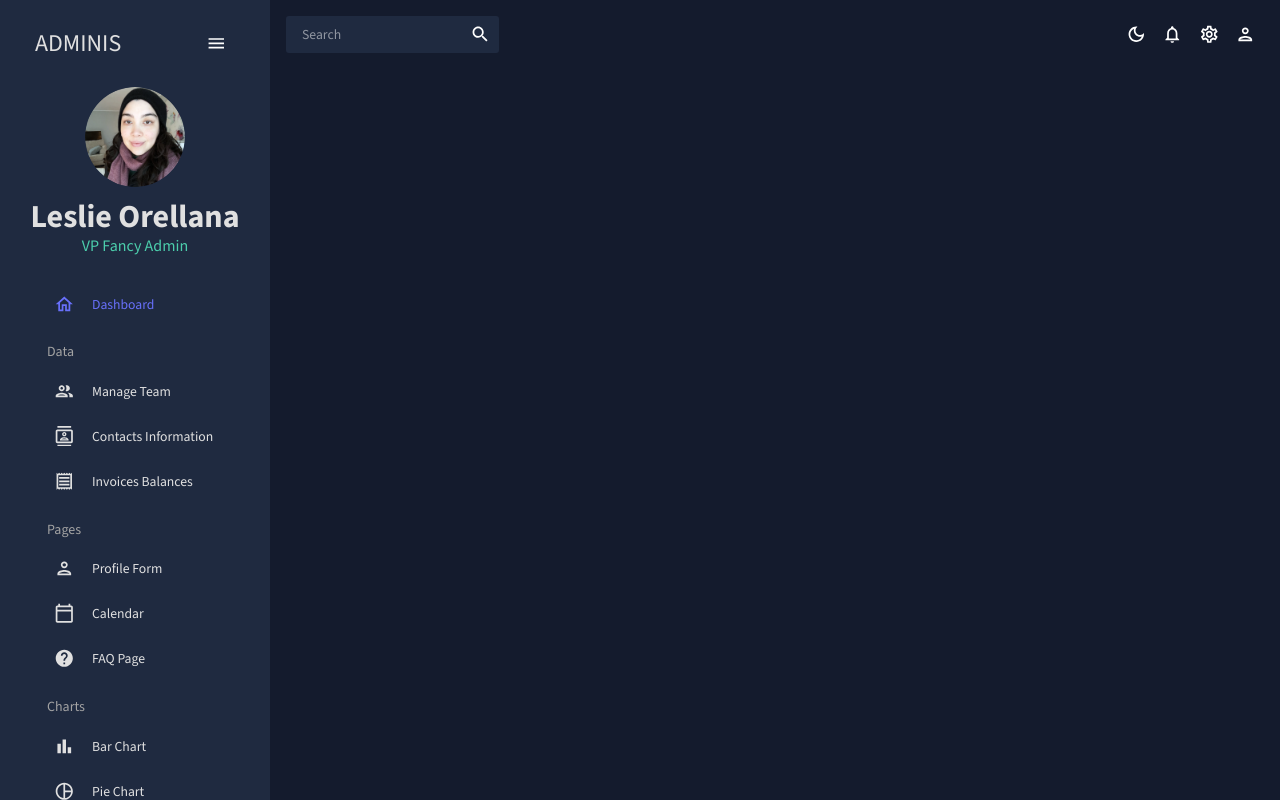
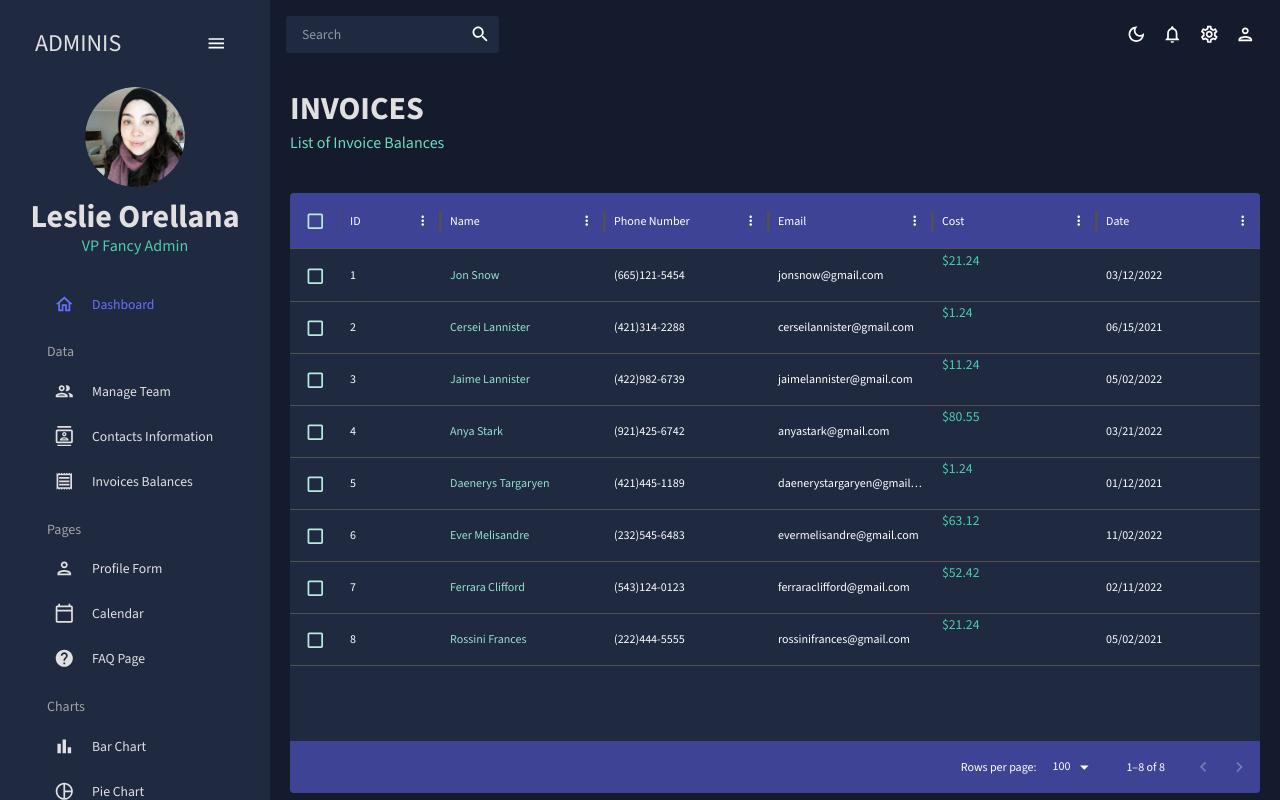
Before and after one commit to lesore0789/react-admin, a React (Create React App) app: page /invoices in a window 1280 px wide. Built offline with nearby package versions, Linux system fonts and the light colour scheme.

Commit message:
Invoices component

```diff
--- a/src/App.js
+++ b/src/App.js
@@ -5,7 +5,7 @@
 import Sidebar from "./scenes/global/Sidebar";
 import Dashboard from "./scenes/dashboard";
 import Team from "./scenes/team";
-// import Invoices from "./scenes/invoices";
+import Invoices from "./scenes/invoices";
 import Contacts from "./scenes/contacts";
 // import Bar from "./scenes/bar";
 // import Form from "./scenes/form";
@@ -30,7 +30,7 @@
               <Route path="/" element={<Dashboard />} />
               <Route path="/team" element={<Team />} />
               <Route path="/contacts" element={<Contacts />} />
-              {/* <Route path="/invoices" element={<Invoices />} /> */}
+              <Route path="/invoices" element={<Invoices />} />
               {/* <Route path="/form" element={<Form />} /> */}
               {/* <Route path="/bar" element={<Bar />} /> */}
               {/* <Route path="/pie" element={<Pie />} /> */}
--- /dev/null
+++ b/src/scenes/invoices/index.jsx
@@ -0,0 +1,73 @@
+import {Box, Typography, useTheme} from "@mui/material";
+import { DataGrid } from "@mui/x-data-grid";
+import { tokens } from "../../theme";
+import { mockDataInvoices } from "../../data/mockData";
+import Header from "../../components/Header";
+
+const Invoices = () => {
+  const theme = useTheme();
+  const colors = tokens(theme.palette.mode);
+
+  const columns =[
+    { field: "id", headerName: "ID"},
+    { field: "name", headerName: "Name", flex: 1, cellClassName:"name-column--cell"},
+    { field: "phone", headerName: "Phone Number", flex: 1,},
+    { field: "email", headerName: "Email", flex: 1,},
+    {
+      field: "cost",
+      headerName: "Cost",
+      flex: 1,
+      renderCell: (params) => (
+        <Typography color={colors.greenAccent[500]}>
+          ${params.row.cost}
+        </Typography>
+      )
+    },
+    { field: "date", headerName: "Date", flex: 1,},
+
+
+  ]
+
+  return (
+    <Box m="20px">
+      <Header title="INVOICES" subtitle="List of Invoice Balances" />
+      <Box
+        m="40px 0 0 0"
+        height="75vh"
+        sx={{
+          "& .MuiDataGrid-root": {
+            border: "none",
+          },
+          "& .MuiDataGrid-cell": {
+            borderBottom: "none",
+          },
+          "& .name-column--cell": {
+            color: colors.greenAccent[300],
+          },
+          "& .MuiDataGrid-columnHeader": {
+            backgroundColor: colors.blueAccent[700],
+            borderBottom: "none",
+          },
+          "& .MuiDataGrid-virtualScroller": {
+            backgroundColor: colors.primary[400],
+          },
+          "& .MuiDataGrid-footerContainer": {
+            borderTop: "none",
+            backgroundColor: colors.blueAccent[700],
+          },
+          "& .MuiCheckbox-root": {
+            color: `${colors.greenAccent[200]} !important`
+          }
+        }}
+      >
+        <DataGrid
+          rows={mockDataInvoices}
+          columns={columns}
+          checkboxSelection
+        />
+      </Box>
+    </Box>
+  )
+}
+
+export default Invoices
```
